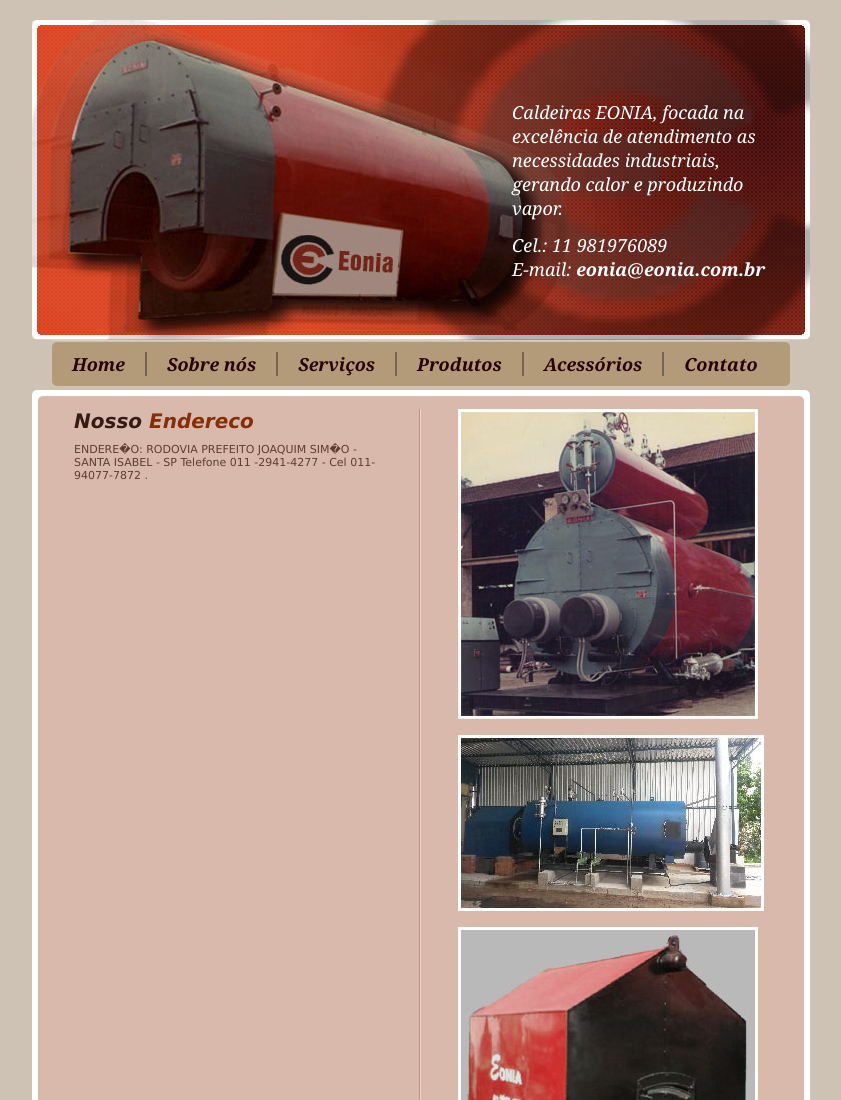
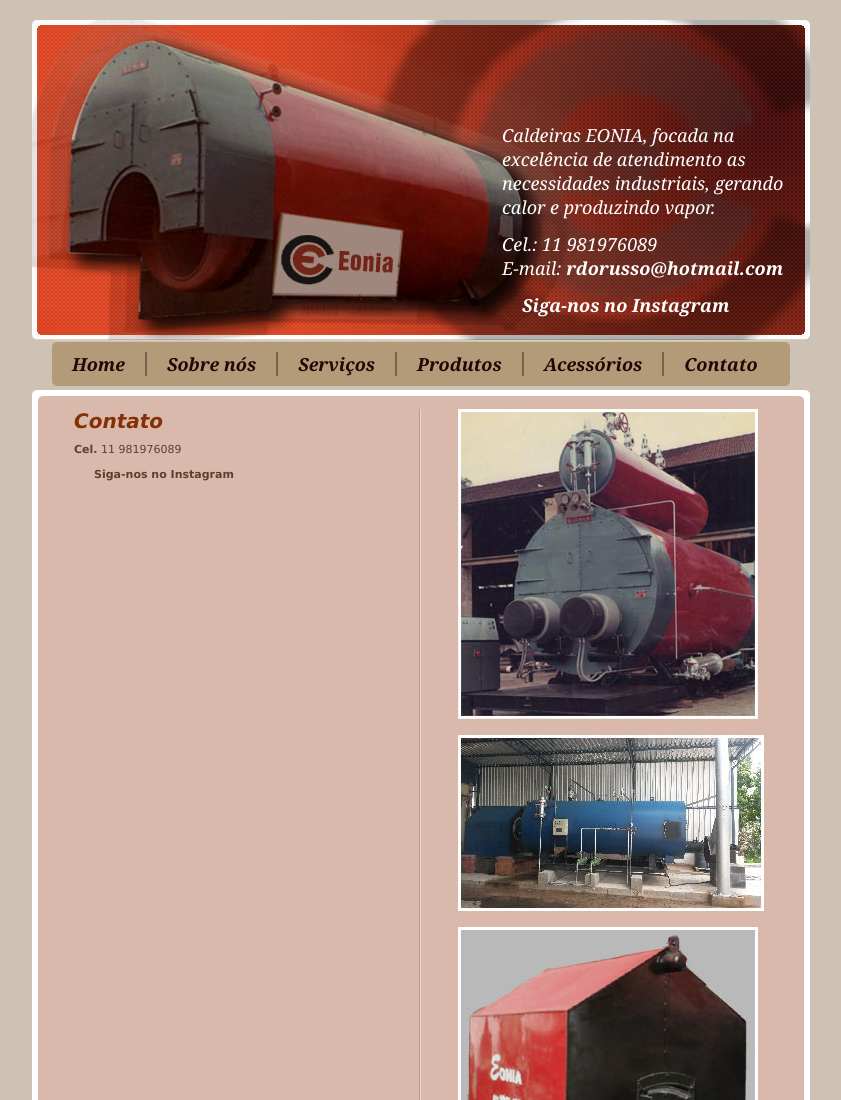
Before and after one commit to carvalhoLuiz/eonia, a plain HTML site: page contato.html in a window 1280 px wide. Shown: the top 1100 px of the page, without its empty margins (219-1060 px from the left). Drawn offline with Linux system fonts and the light colour scheme.

Commit message:
feat: add Instagram link to header and update contact information across site pages

```diff
--- a/contato.html
+++ b/contato.html
@@ -1,9 +1,9 @@
-<!DOCTYPE html PUBLIC "-//W3C//DTD XHTML 1.0 Strict//EN"
-	"http://www.w3.org/TR/xhtml1/DTD/xhtml1-strict.dtd">
+<!DOCTYPE html PUBLIC "-//W3C//DTD XHTML 1.0 Strict//EN" "http://www.w3.org/TR/xhtml1/DTD/xhtml1-strict.dtd">
 
 <html xmlns="http://www.w3.org/1999/xhtml" xml:lang="en" lang="en">
+
 <head>
-	<meta http-equiv="Content-Type" content="text/html; charset=utf-8"/>
+	<meta http-equiv="Content-Type" content="text/html; charset=utf-8" />
 
 	<title>Eonia Caldeiras</title>
 	<link rel="stylesheet" href="style.css" type="text/css" charset="utf-8" />
@@ -14,11 +14,23 @@
 	<div id="wrapper">
 		<div id="header">
 			<div>
-			<p>Caldeiras EONIA, focada na excelência de atendimento as necessidades industriais, gerando calor e produzindo vapor.</p>
-			<br />
-			<p>Cel.: 11 981976089<br>E-mail: <a href="mailto:eonia@eonia.com.br">eonia@eonia.com.br</a></p>
-                        </div>
-	  </div>
+				<p>Caldeiras EONIA, focada na excelência de atendimento as necessidades industriais, gerando calor e
+					produzindo vapor.</p>
+				<br />
+				<p>Cel.: 11 981976089<br>E-mail: <a href="mailto:rdorusso@hotmail.com">rdorusso@hotmail.com</a></p>
+				<br />
+
+				<p>
+					<a class="instgram-link" href="https://www.instagram.com/russocaldeiras/" target="_blank"
+						id="instagram">
+						<svg class="instagram-icon">
+							<use href="./images/instagram.svg"></use>
+						</svg>
+						Siga-nos no Instagram
+					</a>
+				</p>
+			</div>
+		</div>
 		<div id="nav">
 			<a href="index.html">Home</a>
 			<a href="historia.html">Sobre n&oacute;s</a>
@@ -31,20 +43,26 @@
 			<div id="body-top">
 				<div id="body-bot">
 					<div id="about-box">
-						<h2><b>Nosso</b> Endereco</h2>
-						<p> ENDERE�O: RODOVIA PREFEITO JOAQUIM SIM�O - SANTA ISABEL - SP Telefone 011 -2941-4277 - Cel 011-94077-7872 .</p>
-						<ul>
-
-						</ul>
-				  </div>
+						<h2>Contato</h2>
+						<p><strong>Cel.</strong> 11 981976089</p>
+						<p>
+							<a class="instgram-link" href="https://www.instagram.com/russocaldeiras/" target="_blank"
+								id="instagram">
+								<svg class="instagram-icon" style="fill: black;">
+									<use href="./images/instagram.svg"></use>
+								</svg>
+								Siga-nos no Instagram
+							</a>
+						</p>
+					</div>
 					<div id="express-box">
-						<img src="images/produtos-7.jpg"  class="left" />
-						<img src="images/produtos-4.jpg"  class="left" />
-						<img src="images/produtos-1.jpg"  class="left" />
-						<img src="images/produtos-3.jpg"  class="left" />
-						<img src="images/produtos-5.jpg"  class="left" />
-						<img src="images/produtos-6.jpg"  class="left" />
-						<img src="images/produtos-2.jpg"  class="left" />
+						<img src="images/produtos-7.jpg" class="left" />
+						<img src="images/produtos-4.jpg" class="left" />
+						<img src="images/produtos-1.jpg" class="left" />
+						<img src="images/produtos-3.jpg" class="left" />
+						<img src="images/produtos-5.jpg" class="left" />
+						<img src="images/produtos-6.jpg" class="left" />
+						<img src="images/produtos-2.jpg" class="left" />
 					</div>
 					<div class="clear"></div>
 				</div>
--- a/style.css
+++ b/style.css
@@ -2,6 +2,7 @@
 	margin: 0;
 	padding: 0;
 }
+
 body {
 	background: #CDC2B3 url(images/bg.gif);
 	text-align: center;
@@ -10,185 +11,240 @@
 	margin: 0px;
 	padding: 20px 0px 20px 0px;
 }
+
 a {
 	color: #5F3E2F;
 	font-weight: bold;
 	text-decoration: none;
 }
+
 a:hover {
 	color: #1D110B;
 	text-decoration: underline;
 }
+
 img {
 	border: 0px;
 }
+
 #wrapper {
 	width: 778px;
 	margin: auto;
 	text-align: left;
 }
+
 #header p {
-	font-size:18px;
-	font-style:italic;
-	color:#FFFFFF;
-	font-family:Georgia, "Times New Roman", Times, serif;
+	font-size: 18px;
+	font-style: italic;
+	color: #FFFFFF;
+	font-family: Georgia, "Times New Roman", Times, serif;
 }
+
 #header p.more {
 	padding-right: 22px;
 }
+
 #header {
 	height: 320px;
 	background: url(images/header.jpg) no-repeat;
 }
+
 #header div {
-	padding: 80px 20px 0px 480px;
-	width: 280px;
+	padding: 80px 20px 0px 470px;
+	width: 290px;
 }
+
 #header p {
 	margin: 0px;
 	padding: 0px;
 }
+
 #header a {
-	color:#FFFFFF;
+	color: #FFFFFF;
 }
+
 #nav {
 	width: 740px;
-	height:48px;
+	height: 48px;
 	margin: 0px 0px 0px 20px;
-	background-image:url(images/nav.gif);
-	background-repeat:no-repeat;
-	display:inline;
-	float:left;
+	background-image: url(images/nav.gif);
+	background-repeat: no-repeat;
+	display: inline;
+	float: left;
 
 }
+
 #nav a {
-	font-size:18px;
-	font-style:italic;
-	color:#260403;
-	font-family:Georgia, "Times New Roman", Times, serif;
+	font-size: 18px;
+	font-style: italic;
+	color: #260403;
+	font-family: Georgia, "Times New Roman", Times, serif;
 	margin: 12px 0px 10px 0px;
 	/*padding: 0px 20px 0px 20px !important;*/
 	padding: 0px 20px 0px 20px !important;
-	padding:0px 18px 0px 18px;
-	display:inline;
-	float:left;
+	padding: 0px 18px 0px 18px;
+	display: inline;
+	float: left;
 	border-right-width: 2px;
 	border-right-style: inset;
 	border-right-color: #76644f;
 }
 
 #nav a:hover {
-	color:#862e06;
-	text-decoration:none;
+	color: #862e06;
+	text-decoration: none;
 }
+
 .lastchild {
 	border-right: none 0px !important;
 }
+
 #body {
 	background: url(images/body_bg.gif) repeat-y;
 	clear: both;
 	width: 100%;
 }
+
 #body-top {
 	background: url(images/body_top.gif) no-repeat;
 }
+
 #body-bot {
 	background: bottom url(images/body_bot.gif) no-repeat;
 	padding: 21px 25px 15px 42px;
 }
+
 #about-box {
 	float: left;
 	width: 315px;
 }
+
 #about-box ul {
 	margin-left: 8px;
 }
+
 #express-box {
 	float: right;
 	width: 327px;
 }
+
 #foot {
 	width: 738px;
 	margin-left: 20px;
 	background: url(images/foot_bg.gif) repeat-y;
 }
+
 #foot-top {
 	background: url(images/foot_top.jpg) no-repeat;
 }
+
 #foot-bot {
 	background: bottom url(images/foot_bot.gif) no-repeat;
 	padding: 13px 21px 12px 28px;
 }
+
 #what-box {
 	float: left;
 	width: 332px;
 }
+
 #what-box img.left {
 	margin-left: 10px;
 }
+
 #what-box ul {
 	float: left;
 	margin-left: 2px;
 	width: 184px;
 }
+
 #news-box {
 	float: right;
 	width: 316px;
 }
+
 #news-box ul {
 	float: left;
 	margin-left: 2px;
 	width: 184px;
 }
+
 #footer {
 	margin: 14px;
 	text-align: center;
 }
+
 h2 {
 	margin: 0px;
 	padding: 0px 0px 10px 0px;
-	font:Arial, Helvetica, sans-serif;
-	font-size:20px;
-	font-style:italic;
+	font: Arial, Helvetica, sans-serif;
+	font-size: 20px;
+	font-style: italic;
 
-	color:#862e06;
+	color: #862e06;
 }
-h2 b{
-	color:#341c12;
+
+h2 b {
+	color: #341c12;
 }
 
 ul {
 	margin: 0px;
 	padding: 0px;
 }
+
 li {
 	margin: 0px;
 	padding: 0px 0px 5px 20px;
 	list-style: none;
 	background: 0px 3px url(images/bullet.gif) no-repeat;
 }
+
 p {
 	margin-top: 0px;
 	margin-bottom: 10px;
 }
+
 div.narrow-text {
 	margin-right: 18px;
 }
+
 img.left {
 	float: left;
 	padding-right: 14px;
 	padding-bottom: 16px;
 }
+
 #body p.more {
 	padding-top: 6px;
 }
+
 #news-box p.more {
 	padding-top: 0px;
 	margin-top: 0px;
 }
+
 p.more {
 	text-align: right;
 }
+
 .clear {
 	clear: both;
 }
+
+#header {
+	display: flex;
+	align-items: center;
+}
+
+.instagram-icon {
+	fill: white;
+	margin-right: 4px;
+	width: 16px;
+	height: 16px;
+}
+
+.instgram-link {
+	display: flex;
+	align-items: center;
+}
```
Also changed, not shown: acessorios.html (+17 -5 lines), historia.html (+38 -16 lines), index.html (+38 -16 lines), produtos.html (+32 -19 lines), servicos.html (+30 -13 lines), images/instagram.svg (added).
